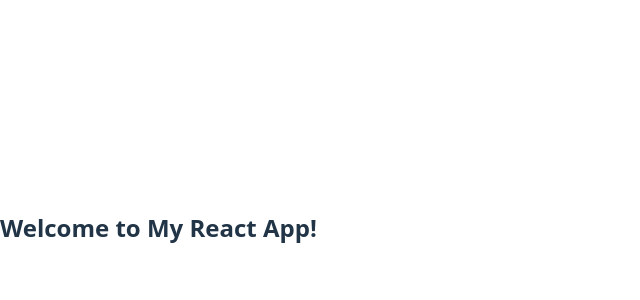
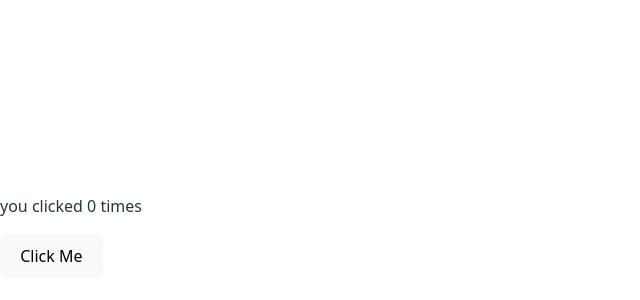
Before and after one commit to Sivakumar-U/UI_Learnings, a React (Vite) app: page / in a window 1280 px wide. Shown: the part 172-472 px from the top of the page, without its empty margins (0-640 px from the left). Built offline with nearby package versions, Linux system fonts and the light colour scheme.

Commit message:
[Siva]Added: Counter function using useState hook

```diff
--- a/src/App.jsx
+++ b/src/App.jsx
@@ -1,10 +1,10 @@
 import React from 'react';
-import Welcome from './Welcome';  // Custom component
+import Counter from './Counter';
 
 const App = () => {
   return (
     <div>
-      <Welcome />
+      <Counter />
     </div>
   );
 };
--- /dev/null
+++ b/src/Counter.jsx
@@ -0,0 +1,14 @@
+{/*Counter with functional component */}
+import React, {useState} from 'react';
+
+function Counter() {
+    const [count, setCount]=useState(0);
+  return (
+    <div>
+      <p>you clicked {count} times</p>
+      <button onClick={()=>setCount(count+1)}>Click Me</button>
+    </div>
+  );
+}
+
+export default Counter;
```
